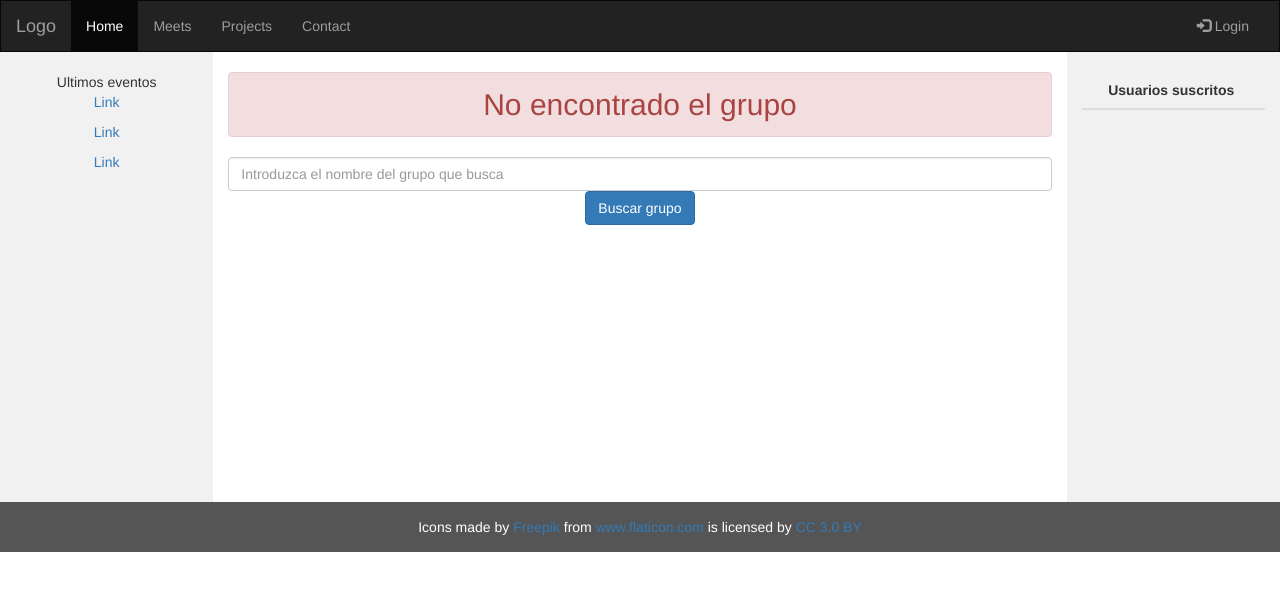
After one commit to Kazzpa/PA_Project, a PHP site: page /Suscripcion-Grupo/Grupo.php in a window 1280 px wide. The commit adds this page. Shown: the top 591 px of the page. Run offline with PHP 8.4, Linux system fonts and the light colour scheme; lists and menus that the app fills with data are empty.

Commit message:
Añadido suscripcion-grupo
WIP: Panel admin de grupo
Done: Read de suscripcion y grupo

```diff
--- /dev/null
+++ b/Suscripcion-Grupo/Grupo.php
@@ -0,0 +1,166 @@
+<!DOCTYPE html>
+<html lang="en">
+    <head>
+        <title>Visualizacion grupo WIP</title>
+        <meta charset="utf-8">
+        <meta name="viewport" content="width=device-width, initial-scale=1">
+        <link rel="stylesheet" href="https://maxcdn.bootstrapcdn.com/bootstrap/3.3.7/css/bootstrap.min.css">
+        <script src="https://ajax.googleapis.com/ajax/libs/jquery/3.3.1/jquery.min.js"></script>
+        <script src="https://maxcdn.bootstrapcdn.com/bootstrap/3.3.7/js/bootstrap.min.js"></script>
+        <style>
+            /* Remove the navbar's default margin-bottom and rounded borders */
+            .navbar {
+                margin-bottom: 0;
+                border-radius: 0;
+            }
+
+            /* Set height of the grid so .sidenav can be 100% (adjust as needed) */
+            .row.content {height: 450px}
+
+            /* Set gray background color and 100% height */
+            .sidenav {
+                padding-top: 20px;
+                background-color: #f1f1f1;
+                height: 100%;
+            }
+
+            /* Set black background color, white text and some padding */
+            footer {
+                background-color: #555;
+                color: white;
+                padding: 15px;
+            }
+
+            /* On small screens, set height to 'auto' for sidenav and grid */
+            @media screen and (max-width: 767px) {
+                .sidenav {
+                    height: auto;
+                    padding: 15px;
+                }
+                .row.content {height:auto;}
+            }
+        </style>
+    </head>
+    <body>
+<!-- Por ahora funciona la preview del grupo y los usuarios suscritos -->
+        <?php
+
+        function printName($group) {
+            return "<h1>" . utf8_decode($group[1]) . "</h1>";
+        }
+
+        function printDesc($group) {
+            return "<h4>" . utf8_decode($group[2]) . "</h4>";
+        }
+
+        function printIMG($group) {
+            return '<img src="' . $group[3] . '" alt="imagen de ' . $group[1] . '"></img>';
+        }
+
+        include 'functions.php';
+        session_start();
+        $bol = isset($_GET['grupo']) && $_GET['grupo'] != '';
+        $bol2 = false;
+        if ($bol) {
+            $filtros = Array(//Evitamos la inyeccion sql haciendo un saneamiento de los datos que nos llegan
+                'grupo' => FILTER_SANITIZE_STRING
+            );
+            $entradas = filter_input_array(INPUT_GET, $filtros);
+            $info = getGroup($entradas['grupo']);
+            $info2 = getUsersSubs($entradas['grupo']);
+            //Grupo valido pero no registrado
+            if(!$info){
+                $bol = false;
+            }
+            if($info2){
+                $bol2 = true;
+            }
+        }
+        ?>
+
+        <!-- Barra de navegacion superior -->
+        <nav class="navbar navbar-inverse">
+            <div class="container-fluid">
+                <div class="navbar-header">
+                    <button type="button" class="navbar-toggle" data-toggle="collapse" data-target="#myNavbar">
+                        <span class="icon-bar"></span>
+                        <span class="icon-bar"></span>
+                        <span class="icon-bar"></span>
+                    </button>
+                    <a class="navbar-brand" href="index.html">Logo</a>
+                </div>
+                <div class="collapse navbar-collapse" id="myNavbar">
+                    <ul class="nav navbar-nav">
+                        <li class="active"><a href="#">Home</a></li>
+                        <li><a href="#">Meets</a></li>
+                        <li><a href="#">Projects</a></li>
+                        <li><a href="#">Contact</a></li>
+                    </ul>
+                    <ul class="nav navbar-nav navbar-right">
+                        <li><a href="login.html"><span class="glyphicon glyphicon-log-in"></span> Login</a></li>
+                    </ul>
+                </div>
+            </div>
+        </nav>
+
+        <div class="container-fluid text-center">
+            <div class="row content">
+                <div class="col-sm-2 sidenav">
+                    <!-- Barra navegacion izquierda -->
+                    Ultimos eventos
+                    <p><a href="#">Link</a></p>
+                    <p><a href="#">Link</a></p>
+                    <p><a href="#">Link</a></p>
+                </div>
+                <div class="col-sm-8 text-center">
+                    <?php
+                    //Comprobamos que haya un grupo registrado
+                    if ($bol) {
+                        echo (printName($info));
+                        echo (printIMG($info));
+                        echo (printDesc($info));
+                    } else {
+                        echo "<h2 class='alert alert-danger' width='30%'>No encontrado el grupo</h2>";
+                        echo '<form method = "GET" action = "#">
+                            <div class="form-group form-control-lg">
+                        <input type = "text" class="form-control" name = "grupo" placeholder = "Introduzca el nombre del grupo que busca">
+                        <input type = "submit" class="btn btn-primary" value="Buscar grupo">
+                        </div>
+                        </form>';
+                    }
+                    ?>
+                </div>
+                <div class="col-sm-2 sidenav">
+                    <table class="table">
+                        <thead>
+                            <tr>
+                                <th></th>
+                                <th>Usuarios suscritos</th>
+                            </tr>
+                        </thead>
+                        <tbody>
+                            <?php
+                            if($bol2){
+                                for( $i = 0 ; $i < sizeof($info2);$i++){
+                                    echo'<tr><td>';
+                                    if($info2[$i][1] >0){
+                                        echo '[MOD]';
+                                    }
+                                    echo '</td><td>'.$info2[$i][0].'</td></tr>';
+                                }
+                            }
+                            ?>
+                        </tbody>
+                    </table>
+                    <!-- Parte derecha -->
+                </div>
+            </div>
+        </div>
+
+        <footer class="container-fluid text-center">
+            <!-- Footer -->
+            Icons made by <a href="https://www.freepik.com/" title="Freepik">Freepik</a> from <a href="https://www.flaticon.com/" title="Flaticon">www.flaticon.com</a> is licensed by <a href="http://creativecommons.org/licenses/by/3.0/" 			    title="Creative Commons BY 3.0" target="_blank">CC 3.0 BY</a>
+        </footer>
+
+    </body>
+</html>
--- /dev/null
+++ b/Suscripcion-Grupo/functions.php
@@ -0,0 +1,61 @@
+<?php
+
+//crea la conexion con la base de datos y no la cierra.
+function connectDB() {
+    $con = mysqli_connect("localhost", "root", "");
+    if (!$con) {
+        die("ERROR: Can't connect to host");
+    }
+    $db = mysqli_select_db($con, "infinity");
+    if (!$db) {
+        die("ERROR: Can't connect to DB ");
+    }
+    return $con;
+}
+
+function getGroup($getName) {
+    $link = connectDB();
+    $sql = "SELECT * FROM grupo WHERE name = '" . $getName . "'";
+    $res = mysqli_query($link, $sql);
+    $ret = false;
+    if (!$res) {
+        mysqli_close($link);
+        die("ERROR: SELECT QUERY ERROR");
+    } else {
+        if ($row = mysqli_fetch_array($res)) {
+            $i = 0;
+            while ($i < 4) {
+                // DEBUG
+                //echo "<br/> " . $i . ": " . $row[$i];
+                $ret[] = $row[$i];
+                $i++;
+            }
+        }
+        mysqli_close($link);
+    }
+    return $ret;
+}
+function getUsersSubs($getName){
+    $link = connectDB();
+    $sql = "SELECT users.name,suscripcion_grupo.tipo_notificacion FROM suscripcion_grupo, users, grupo WHERE suscripcion_grupo.user_id = users.username AND suscripcion_grupo.grupo_id = grupo.id";
+    $res = mysqli_query($link, $sql);
+    $ret = false;
+    if (!$res) {
+        mysqli_close($link);
+        die("ERROR: SELECT QUERY ERROR");
+    } else {
+        $i = 0;
+        while ($row = mysqli_fetch_array($res)) {
+            $j = 0;
+            while ($j < 2) {
+                //DEBUG
+                //echo "<br/> " . $j . ": " . $row[$j];
+                $ret[$i][] = $row[$j];
+                $j++;
+            }
+            $i++;
+        }
+        mysqli_close($link);
+    }
+    return $ret;
+}
--- a/index.php
+++ b/index.php
@@ -12,7 +12,9 @@ and open the template in the editor.
     <body>
         <?php
         // put your code here
-        echo "Hola";
+        echo 'Hola<br/>';
+        echo '<a href="Suscripcion-Grupo/Grupo.php" >hola </a>';
         ?>
+
     </body>
 </html>
```
Also changed, not shown: Suscripcion-Grupo/adminGrupo.php (added, +100 -0 lines), index.html (deleted, +0 -16 lines), Suscripcion-Grupo/img/hackandbeer.jpeg (added).
